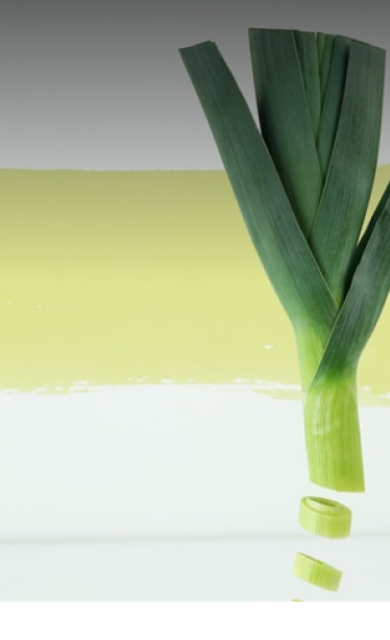
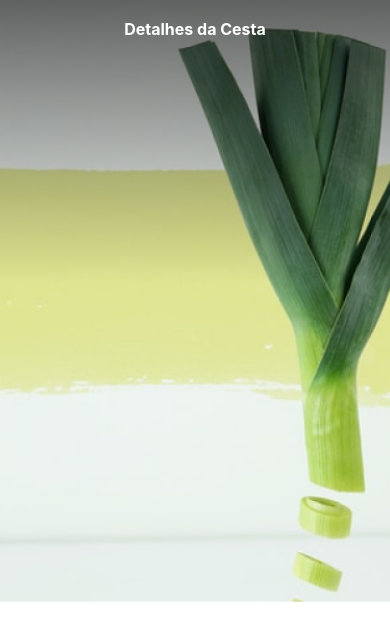
Before and after one commit to brunodeev/orgs_cesta, a React Native app: screen / in a window 390 px wide. Shown: the top 640 px of the page. Built offline with nearby package versions, Linux system fonts and the light colour scheme.

Commit message:
style: get page title

```diff
--- a/src/pages/Cesta.js
+++ b/src/pages/Cesta.js
@@ -1,5 +1,5 @@
 import React from "react";
-import { StyleSheet, Image, Dimensions } from "react-native";
+import { StyleSheet, Image, Dimensions, Text, View } from "react-native";
 
 import topo from "../../assets/topo.png";
 
@@ -7,13 +7,26 @@ const width = Dimensions.get('screen').width;
 
 export default function Cesta(){
     return (
-        <Image source={topo} style={styles.imagem} />
+        <View>
+            <Image source={topo} style={styles.image} />
+            <Text style={styles.title}>Detalhes da Cesta</Text>
+        </View>
     );
 }
 
 const styles = StyleSheet.create({
-    imagem: {
+    image: {
         height: 578 / 768 * width,
         width: '100%',
+    },
+    title: {
+        width: '100%',
+        position: 'absolute',
+        textAlign: 'center',
+        fontSize: 16,
+        lineHeight: 26,
+        color: 'white',
+        fontWeight: 'bold',
+        padding: 16,
     }
 })
```
